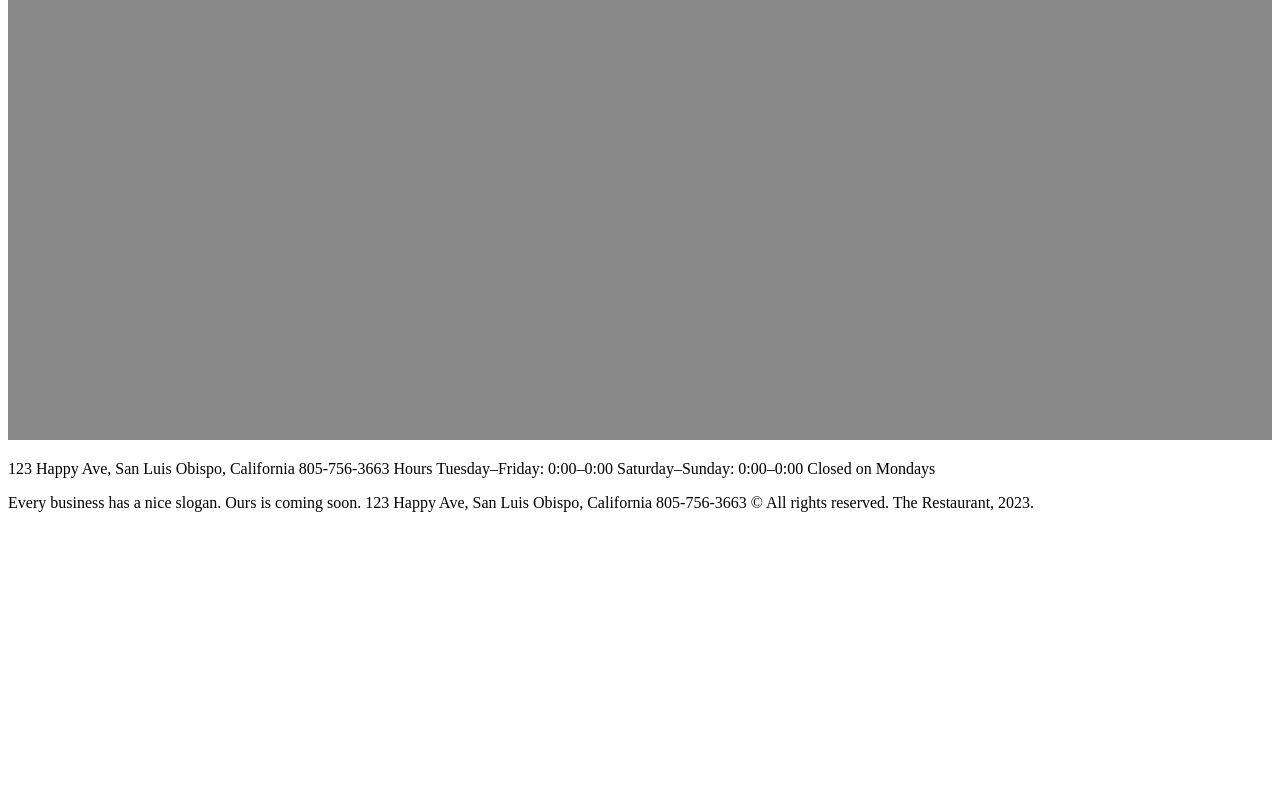
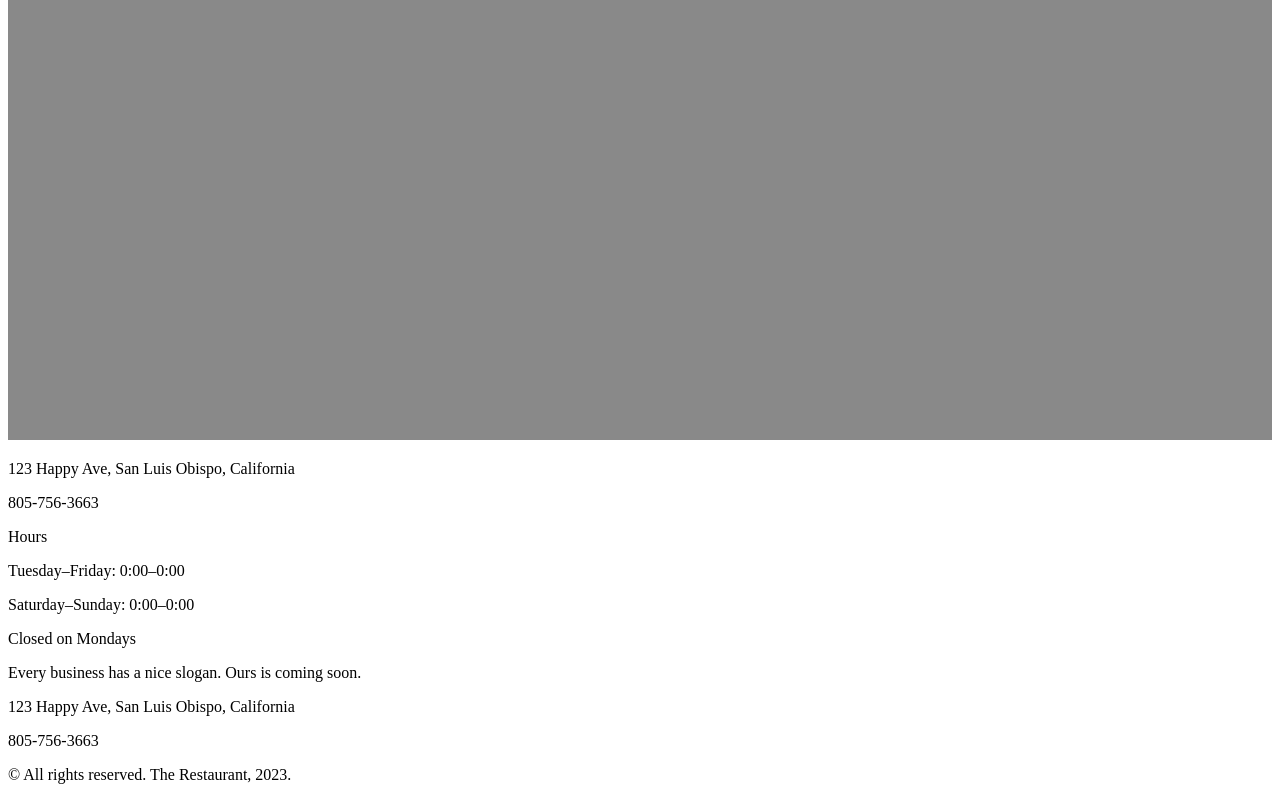
Before and after one commit to BhaviDhillon/BhaviDhillon.github.io, a plain HTML site: page grc338/website-content-hierarchy/contact.html in a window 1280 px wide. Shown: the part 658-1458 px from the top of the page. Before the commit the page ends 1178 px from the top, so only its background shows below. Drawn offline with Linux system fonts and the light colour scheme.

Commit message:
Update contact.html

```diff
--- a/grc338/website-content-hierarchy/contact.html
+++ b/grc338/website-content-hierarchy/contact.html
@@ -22,18 +22,17 @@
             </nav>
          </header>
          <img src="placeholder.jpg" alt="">
-         <p> 123 Happy Ave, San Luis Obispo, California
-            805-756-3663
-            Hours
-            Tuesday–Friday: 0:00–0:00
-            Saturday–Sunday: 0:00–0:00
-            Closed on Mondays
-         </p>
+         <p> 123 Happy Ave, San Luis Obispo, California</p>
+           <p> 805-756-3663 </p>
+            <p>Hours</p>
+            <p>Tuesday–Friday: 0:00–0:00 </p>
+            <p>Saturday–Sunday: 0:00–0:00 </p>
+            <p>Closed on Mondays </p>
          <footer>
-            Every business has a nice slogan. Ours is coming soon.
-            123 Happy Ave, San Luis Obispo, California
-            805-756-3663
-            © All rights reserved. The Restaurant, 2023.
+            <p>Every business has a nice slogan. Ours is coming soon.</p>
+           <p> 123 Happy Ave, San Luis Obispo, California </p>
+            <p>805-756-3663</p>
+            <p>© All rights reserved. The Restaurant, 2023.</p>
          </footer>
    </body>
 </html>
```
